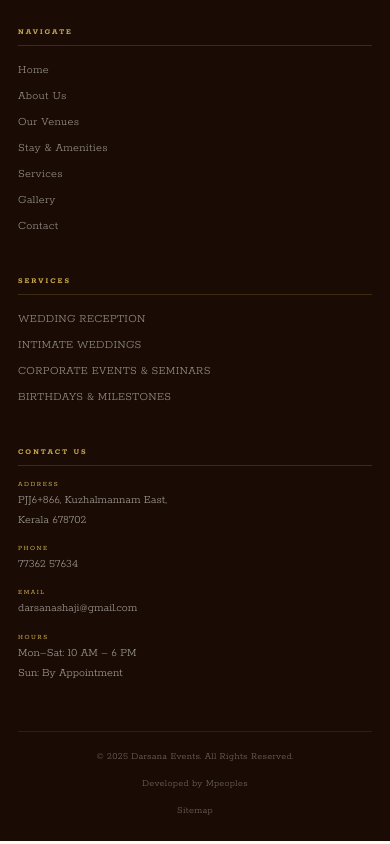
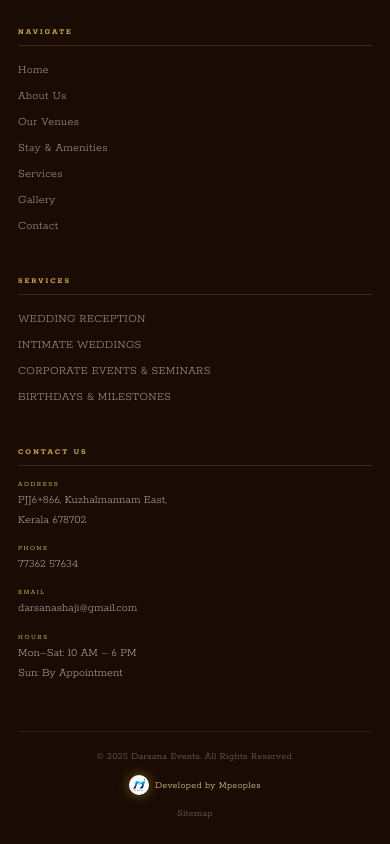
Before and after one commit to Musica-R/Darsana-Villas, a React (Create React App) app: page /contact in a window 390 px wide. Shown: the part 2439-3283 px from the top of the page. Built offline with nearby package versions, Linux system fonts and the light colour scheme.

Commit message:
code updated

```diff
--- a/src/components/Footer.js
+++ b/src/components/Footer.js
@@ -84,7 +84,10 @@ function Footer() {
         <div className="footer-bottom">
           <p>© 2025 Darsana Events. All Rights Reserved.</p>
 
-          <a href="https://mpeoples.in/" target="_blank" rel="noopener noreferrer" style={{ textDecoration: "none", color: "inherit", cursor: "pointer" }}><p>Developed by Mpeoples </p></a>
+          <div className="footer-credit-container">
+            <img src="/ass/mp.jpg" alt="Mpeoples Logo" />
+            <a href="https://mpeoples.in/" target="_blank" rel="noopener noreferrer" style={{ textDecoration: "none", color: "inherit", cursor: "pointer" }}><p>Developed by Mpeoples </p></a>
+          </div>
 
           <nav>
             {/* <a href="/">Privacy Policy</a>
--- a/src/styles/Footer.css
+++ b/src/styles/Footer.css
@@ -141,6 +141,62 @@
   color: var(--gold-light);
 }
 
+/* ── Footer Credit (FULLY MATCHED) ───────────────── */
+.footer-credit {
+    position: relative;
+    z-index: 1;
+
+    /* SAME BACKGROUND AS FOOTER */
+    background: linear-gradient(90deg, var(--brown-dark), var(--brown-main));
+
+     /* background: linear-gradient(90deg, white, grey); */
+
+    padding: 14px 20px 10px;
+    text-align: center;
+
+    /* GOLD TEXT */
+    color: var(--gold-main, #d4af37);
+
+    border-top: 1px solid rgba(212, 175, 55, 0.2);
+}
+
+/* container */
+.footer-credit-container {
+    display: inline-flex;
+    align-items: center;
+    justify-content: center;
+    gap: 10px;
+    flex-wrap: wrap;
+}
+
+/* logo */
+.footer-credit-container img {
+    height: 22px;
+    filter: brightness(1.2) drop-shadow(0 0 6px rgba(212,175,55,0.5));
+    border-radius: 50%;
+}
+
+/* text */
+.footer-credit-container p {
+    font-size: 13px;
+    margin: 0;
+    letter-spacing: 0.4px;
+    color: var(--gold-light, #f5d97a);
+}
+
+/* highlight company name */
+.footer-credit-container span {
+    color: #ffee8d;
+    font-weight: 600;
+    text-shadow: 0 0 6px rgba(212,175,55,0.6);
+}
+
+/* hover effect (optional premium feel) */
+.footer-credit-container span:hover {
+    text-shadow: 0 0 12px rgba(212,175,55,0.9);
+}
+
+
 
 /* ================================================================
    RESPONSIVE — 1024px
@@ -221,6 +277,22 @@
   }
 }
 
+
+/* mobile */
+@media (max-width: 600px) {
+    .footer-credit-container {
+        /* flex-direction: column; */
+        gap: 6px;
+    }
+
+    .footer-credit-container img {
+        height: 20px;
+    }
+
+    .footer-credit-container p {
+        font-size: 12px;
+    }
+}
 
 /* ================================================================
    RESPONSIVE — 420px MOBILE
--- a/src/styles/HeroSection.css
+++ b/src/styles/HeroSection.css
@@ -658,6 +658,10 @@
 /* -------------------- 420px -------------------- */
 @media (max-width: 420px) {
 
+  .desc-row{
+    text-shadow: none;
+  }
+
   .hero {
     min-height: 780px;
     padding: 100px 18px 70px;
@@ -692,7 +696,7 @@
   }
 
   .tagline-text {
-    font-size: 8px;
+    font-size: 9.5px;
     letter-spacing: 0.18em;
     text-align: center;
   }
--- a/src/styles/Navbar.css
+++ b/src/styles/Navbar.css
@@ -126,7 +126,7 @@
 .nav-logo span {
   font-style: italic;
   font-weight: 300;
-  color: var(--gold-light);
+  /* color: var(--gold-light); */
   transition: color 0.5s ease;
 }
 
@@ -157,7 +157,7 @@
   background: none;
   border: none;
   cursor: pointer;
-  color: white;
+  /* color: white; */
   z-index: 1100;
   padding: 6px;
   line-height: 1;
```
Also changed, not shown: public/ass/mp.jpg (added).
